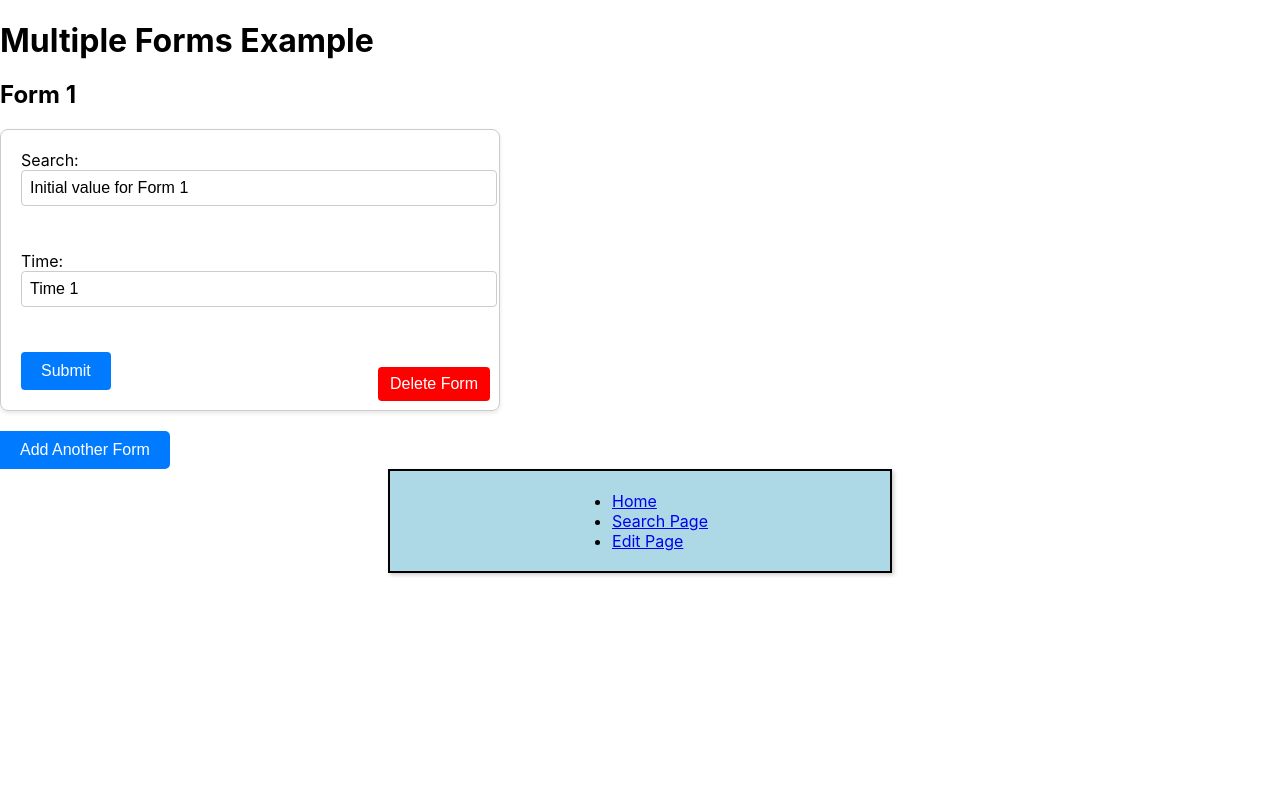
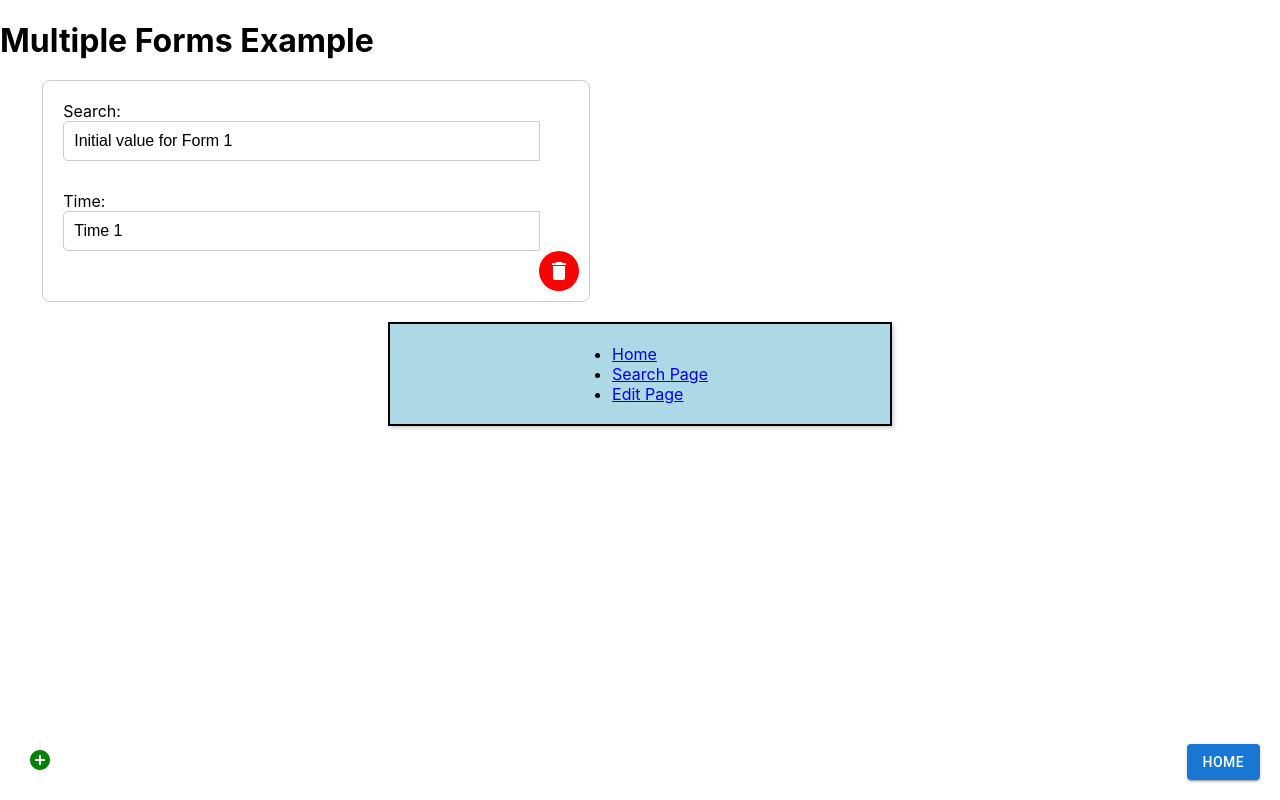
Before and after one commit to tyler-school/cs4992, a React (Create React App) app in the folder frontend/: page /edit in a window 1280 px wide. Built offline with nearby package versions, Linux system fonts and the light colour scheme.

Commit message:
Icon changes :)

```diff
--- a/frontend/package.json
+++ b/frontend/package.json
@@ -5,6 +5,7 @@
   "dependencies": {
     "@emotion/react": "^11.11.1",
     "@emotion/styled": "^11.11.0",
+    "@mui/icons-material": "^5.14.1",
     "@mui/material": "^5.14.1",
     "@testing-library/jest-dom": "^5.17.0",
     "@testing-library/react": "^13.4.0",
--- a/frontend/src/components/EditPage.tsx
+++ b/frontend/src/components/EditPage.tsx
@@ -1,8 +1,10 @@
-// EditPage.tsx
+// EditPage.tsx (Updated)
 
 import React, { useState } from 'react';
+import { Grid, Button } from '@mui/material'; // Import the Grid and Button components
 import Form from './Form';
-
+import { IconButton } from '@mui/material';
+import AddCircleIcon from '@mui/icons-material/AddCircle';
 const EditPage: React.FC = () => {
   const [forms, setForms] = useState([
     { id: 1, initialSearch: 'Initial value for Form 1', initialTime: 'Time 1' },
@@ -25,19 +27,35 @@ const EditPage: React.FC = () => {
   return (
     <div>
       <h1>Multiple Forms Example</h1>
+      <Grid container spacing={2}>
         {forms.map((form) => (
-        <div key={form.id} style={{ marginBottom: '20px' }}>
-          <h2>Form {form.id}</h2>
+          <Grid item key={form.id} xs={12} md={6} lg={6}>
             <Form
               initialSearch={form.initialSearch}
               initialTime={form.initialTime}
               onDeleteForm={() => deleteForm(form.id)}
             />
+          </Grid>
+        ))}
+      </Grid>
+      <div style ={{ position: 'fixed', bottom: '20px', left: '20px'}}>
+        <IconButton style={{ fontSize: '50', color: 'green'}} onClick={addForm}>
+          <AddCircleIcon />
+        </IconButton>
       </div>
-      ))}
-      <button onClick={addForm}>Add Another Form</button>
+
+
+      {/* Home button */}
+      <div style={{ position: 'fixed', bottom: '20px', right: '20px' }}>
+        <Button variant="contained" color="primary" component="a" href="/">
+          Home
+        </Button>
+      </div>
     </div>
   );
 };
 
 export default EditPage;
+
+//FAB import that make sure
+//Import icons too
--- a/frontend/src/components/Form.css
+++ b/frontend/src/components/Form.css
@@ -1,37 +1,42 @@
+/* Form.css (Updated) */
 
-/* Form.css */
 .form-box {
-    width: 300;
+    display: flex;
+    flex-direction: column;
+    position: relative;
+    width: 80%;
+    margin: 0 auto;
+    margin-bottom: 20px;
     padding: 20px;
     border: 1px solid #ccc;
     border-radius: 8px;
-    box-shadow: 0 2px 4px rgba(0, 0, 0, 0.1);
   }
 
-  .form-box label {
+  .form-content {
+    flex: 1;
+    margin-bottom: 20px;
+  }
+
+  .form-content label,
+  .form-content input {
     display: block;
     margin-bottom: 10px;
   }
 
-  .form-box input {
-    width: 100%;
+  .form-input {
+    width: 90%; /* Adjust the width here */
     padding: 8px;
-    border: 1px solid #ccc;
-    border-radius: 4px;
-    font-size: 16px;
-    margin-bottom: 15px;
-  }
-
-  .form-box button {
-    background-color: #007bff;
-    color: #fff;
-    border: none;
-    padding: 10px 20px;
-    border-radius: 4px;
-    cursor: pointer;
     font-size: 16px;
   }
 
-  .form-box button:hover {
-    background-color: #0056b3;
+  .delete-button {
+    position: absolute;
+    bottom: 10px;
+    right: 10px;
+    background-color: red;
+    color: #fff;
+    padding: 8px 12px;
+    border: none;
+    border-radius: 4px;
+    cursor: pointer;
   }
--- a/frontend/src/components/Form.tsx
+++ b/frontend/src/components/Form.tsx
@@ -1,7 +1,7 @@
-// Form.tsx (Updated)
-
 import React, { useState } from 'react';
 import './Form.css';
+import { IconButton } from '@mui/material';
+import { Delete as DeleteIcon } from '@mui/icons-material';
 
 interface FormProps {
   initialSearch: string;
@@ -32,39 +32,6 @@ const Form: React.FC<FormProps> = ({ initialSearch, initialTime, onDeleteForm })
     setSubmittedData(data);
   };
 
-  const closePopup = () => {
-    setSubmittedData(null);
-  };
-
-  //Change where the popup is here
-  const popupStyle: React.CSSProperties = {
-    position: 'fixed',
-    top: '0',
-    left: '50%',
-    transform: 'translate(-50%)',
-    backgroundColor: '#fff',
-    border: '1px solid #ccc',
-    padding: '10px',
-    boxShadow: '0 2px 4px rgba(0, 0, 0, 0.1)',
-  };
-
-  const formStyle: React.CSSProperties = {
-    position: 'relative',
-    width: '500px',
-  };
-
-  const deleteButtonStyle: React.CSSProperties = {
-    position: 'absolute',
-    bottom: '10px',
-    right: '10px',
-    backgroundColor: 'red',
-    color: '#fff',
-    padding: '8px 12px',
-    border: 'none',
-    borderRadius: '4px',
-    cursor: 'pointer',
-  };
-
   const handleDeleteForm = () => {
     const confirmDelete = window.confirm('Are you sure you want to delete this form?');
     if (confirmDelete) {
@@ -72,36 +39,46 @@ const Form: React.FC<FormProps> = ({ initialSearch, initialTime, onDeleteForm })
     }
   };
 
+  const iconButtonStyle: React.CSSProperties = {
+    position: 'absolute',
+    bottom: '10px',
+    right: '10px',
+    backgroundColor: 'red',
+    color: '#fff',
+    padding: '8px', // Adjust the padding to make the area smaller
+    borderRadius: '50%', // Make the IconButton circular
+  };
+
   return (
-    <div style={formStyle}>
-      <div className="form-box">
+    <div className="form-box">
+      <div className="form-content">
         <label>
           Search:
-          <input type="text" value={search} onChange={handleSearchChange} />
+          <input
+            type="text"
+            value={search}
+            onChange={handleSearchChange}
+            onBlur={handleSubmit}
+            className="form-input"
+          />
         </label>
         <br />
         <label>
           Time:
-          <input type="text" value={time} onChange={handleTimeChange} />
+          <input
+            type="text"
+            value={time}
+            onChange={handleTimeChange}
+            onBlur={handleSubmit}
+            className="form-input"
+          />
         </label>
-
-        <br />
-        <button onClick={handleSubmit}>Submit</button>
-
-        {/* Display pop-up with submitted data */}
-        {submittedData && (
-          <div style={popupStyle}>
-            <h2>Submitted Data</h2>
-            <p>Search: {submittedData.search}</p>
-            <p>Time: {submittedData.time}</p>
-            <button onClick={closePopup}>Close</button>
-          </div>
-        )}
       </div>
 
-      <button style={deleteButtonStyle} onClick={handleDeleteForm}>
-        Delete Form
-      </button>
+      {/* Replace the delete button with the delete icon */}
+      <IconButton style={iconButtonStyle} onClick={handleDeleteForm}>
+        <DeleteIcon />
+      </IconButton>
     </div>
   );
 };
```
Also changed, not shown: frontend/src/components/EditPage.css (added, +10 -0 lines), 1 other file (tests, documents, lock files or other folders). Lines whose indentation alone changed are shown as unchanged.
